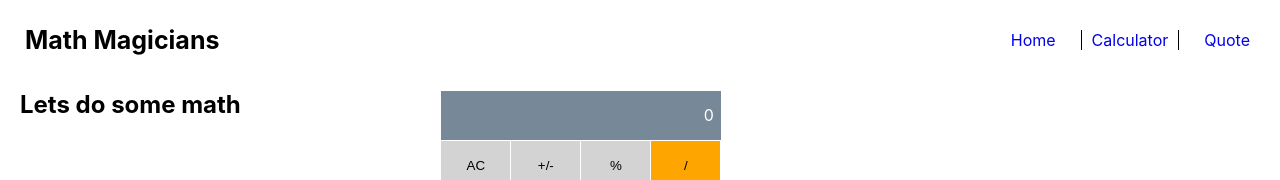
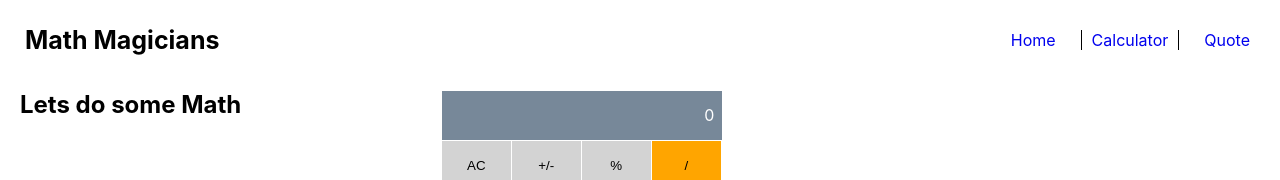
Before and after one commit to enocol/math-magicians, a React (Create React App) app: page /calculator in a window 1280 px wide. Shown: the top 180 px of the page. Built offline with nearby package versions, Linux system fonts and the light colour scheme.

Commit message:
Edit Calculator.js

```diff
--- a/src/components/Calculator.jsx
+++ b/src/components/Calculator.jsx
@@ -15,7 +15,7 @@ const Calculator = () => {
   return (
     <div className="math-container">
       <div className="container">
-        <h2 className="heading">Lets do some math</h2>
+        <h2 className="heading">Lets do some Math</h2>
         <section className="section">
           <div className="results gray-bg flex-container">
             <div className="flex-items">{state.total || 0}</div>
```
